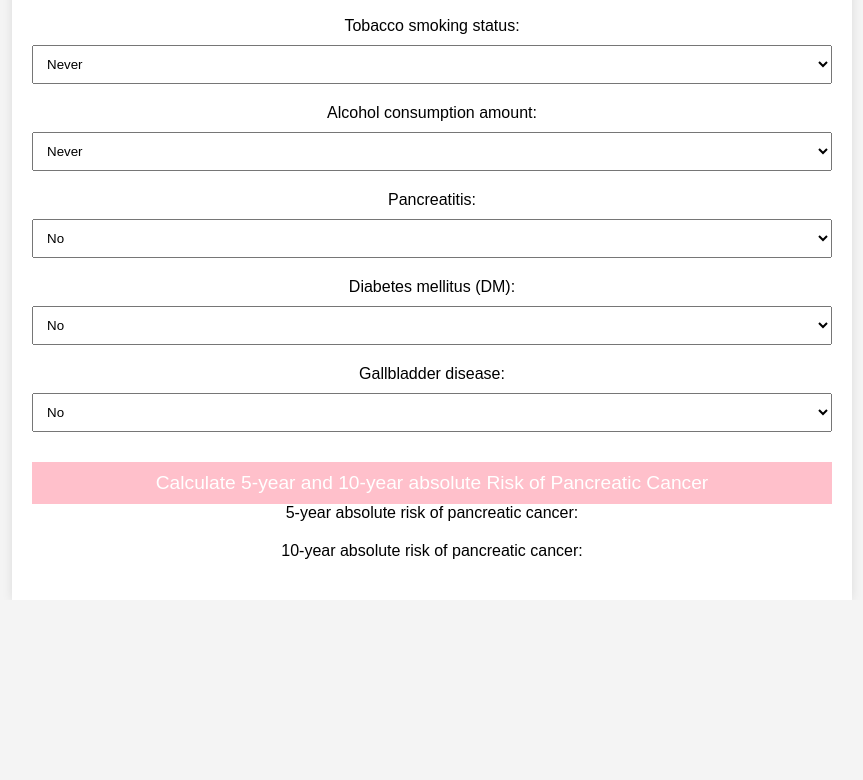
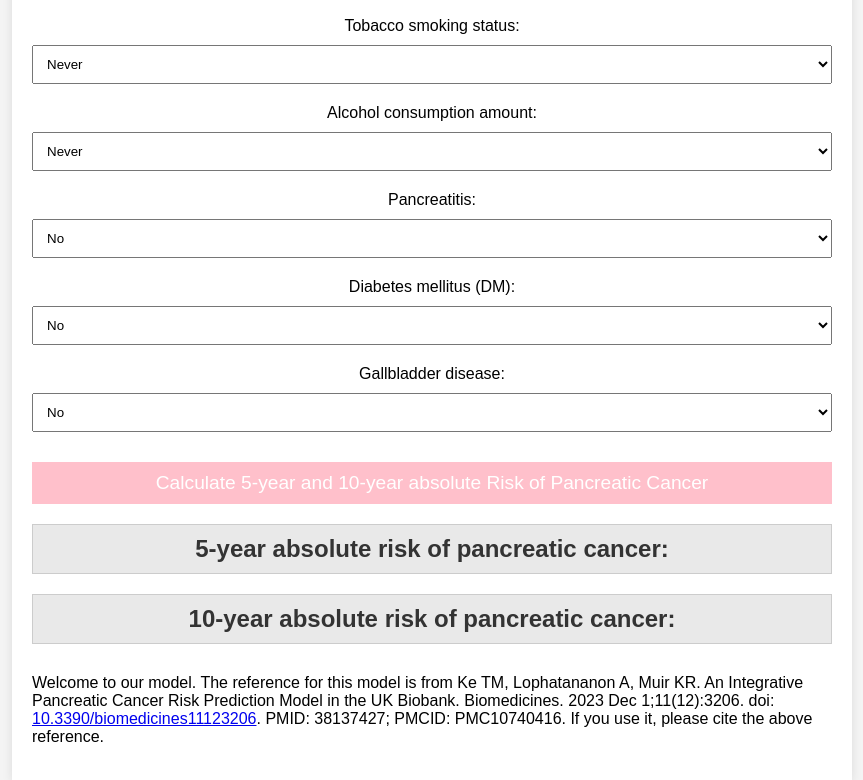
Before and after one commit to SunnyTeminKe/Pancreatic-Cancer-5-year-and-10-year-Absolute-Risk-Calculator, a plain HTML site: page index.html in a window 1280 px wide. Shown: the part 514-1294 px from the top of the page, without its empty margins (208-1071 px from the left). Before the commit the page ends 1114 px from the top, so only its background shows below. Drawn offline with Linux system fonts and the light colour scheme.

Commit message:
Update index.html

```diff
--- a/index.html
+++ b/index.html
@@ -40,14 +40,23 @@ body {
     input[type="button"]:hover {
         background-color: #ff69b4; /* Changes the button color when hovered */
     }
-    .result {
-        font-size: 1.2em; /* Larger text for results */
-        color: #333;
-        padding: 10px;
-        background: #e9e9e9; /* Light background for the result area */
-        border: 1px solid #ccc; /* Adds a border around the result area */
-        margin-top: 20px; /* Adds space above the result area */
+    .result, .large-bold {
+    font-size: 1.2em;
+    color: #333;
+    padding: 10px;
+    background: #e9e9e9;
+    border: 1px solid #ccc;
+    margin-top: 20px;
+	}
+	.large-bold {
+    font-size: 1.5em; /* Larger and bold for specific risk results */
+    font-weight:bold;
     }
+	.reference-text {
+    font-size: 1em; /* Standard text size for references */
+    text-align: left; /* Aligns text to the left */
+    margin-top: 30px; /* Adds space above the reference text */
+	}
 </style>
 <script>
 function calculateRisk() {
@@ -310,8 +319,12 @@ function calculateRisk() {
 	<div id="b3Result" style="display: none;">b3: </div>
 	<div id="b4Result" style="display: none;">b4: </div>
 
-	<div id="fiveYearRisk">5-year absolute risk of pancreatic cancer: </div>
-	<div id="tenYearRisk">10-year absolute risk of pancreatic cancer: </div>
+	<div id="fiveYearRisk" class="large-bold">5-year absolute risk of pancreatic cancer: </div>
+    <div id="tenYearRisk" class="large-bold">10-year absolute risk of pancreatic cancer: </div>
+	    <!-- Reference and welcome message -->
+    <p class="reference-text">
+        Welcome to our model. The reference for this model is from Ke TM, Lophatananon A, Muir KR. An Integrative Pancreatic Cancer Risk Prediction Model in the UK Biobank. Biomedicines. 2023 Dec 1;11(12):3206. doi: <a href="http://10.3390/biomedicines11123206" target="_blank">10.3390/biomedicines11123206</a>. PMID: 38137427; PMCID: PMC10740416. If you use it, please cite the above reference.
+    </p>
 </div>
 </body>
 </html>
```
